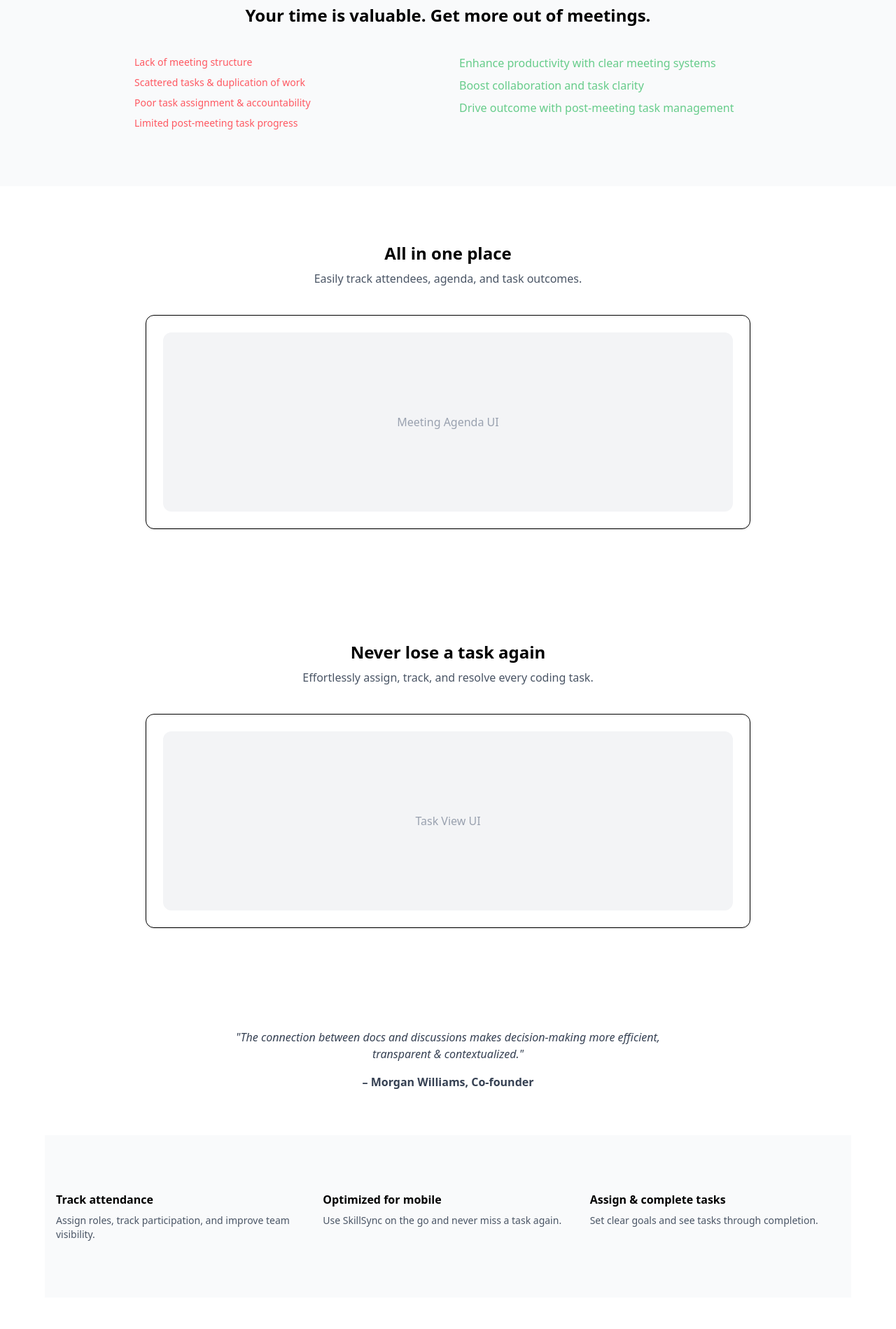
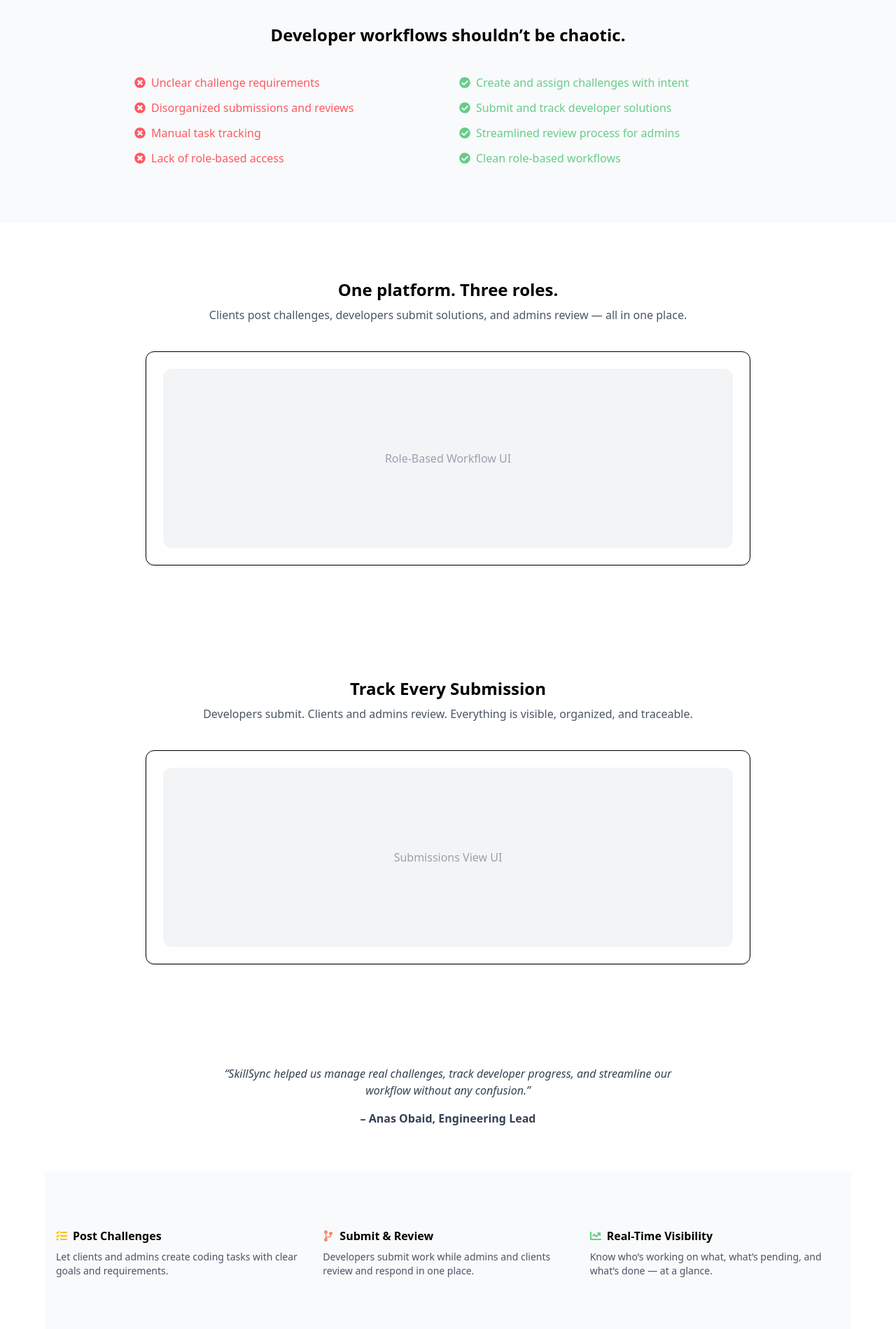
Before and after one commit to TheAnasObaid/SkillSync, a Next.js app in the folder frontend/: page / in a window 1280 px wide. Shown: the part 880-2779 px from the top of the page at 70% size. Built offline with nearby package versions, Linux system fonts and the light colour scheme.

Commit message:
Change the copy of the homepage

```diff
--- a/frontend/src/app/page.tsx
+++ b/frontend/src/app/page.tsx
@@ -1,6 +1,11 @@
-"use client";
-
 import Link from "next/link";
+import {
+  FaTasks,
+  FaCodeBranch,
+  FaChartLine,
+  FaCheckCircle,
+  FaTimesCircle,
+} from "react-icons/fa";
 
 export default function Home() {
   return (
@@ -8,67 +13,91 @@
       {/* Hero Section */}
       <section className="text-center py-24 px-4 grid gap-5 max-w-5xl mx-auto">
         <h1 className="text-4xl md:text-5xl font-bold">
-          Make meetings worthwhile
+          Simplify Coding Collaboration
         </h1>
-        <p className="text-lg text-gray-600">
-          Don't let the effort of scheduling meetings go to waste. SkillSync
-          makes your coding collaboration efficient.
-        </p>
+        <div className="flex flex-col">
+          <p className="text-lg text-gray-600">
+            SkillSync connects clients, developers, and admins in a unified
+            platform for challenge submission and review.
+          </p>
+          <p className="text-lg text-secondary font-semibold w-fit mx-auto">
+            Collaborate. Submit. Succeed.
+          </p>
+        </div>
         <Link href="/challenges" className="btn btn-secondary w-fit mx-auto">
-          Try SkillSync for Free
+          Explore Challenges
         </Link>
         <div className="mt-12 border rounded-xl shadow p-6">
-          {/* Placeholder for dashboard mockup */}
           <div className="h-64 bg-gray-100 rounded-xl flex items-center justify-center text-gray-400">
             Dashboard Preview
           </div>
         </div>
       </section>
 
-      {/* Features Summary */}
+      {/* Problems vs Solutions */}
       <section className="py-20 px-4 bg-gray-50">
         <div className="max-w-4xl mx-auto text-center">
           <h2 className="text-2xl font-bold">
-            Your time is valuable. Get more out of meetings.
+            Developer workflows shouldn’t be chaotic.
           </h2>
           <div className="mt-10 grid md:grid-cols-2 gap-8 text-left">
-            <ul className="space-y-2 text-error list">
-              <li>Lack of meeting structure</li>
-              <li>Scattered tasks & duplication of work</li>
-              <li>Poor task assignment & accountability</li>
-              <li>Limited post-meeting task progress</li>
+            {/* Problems List */}
+            <ul className="space-y-3 text-error">
+              {[
+                "Unclear challenge requirements",
+                "Disorganized submissions and reviews",
+                "Manual task tracking",
+                "Lack of role-based access",
+              ].map((item, i) => (
+                <li key={i} className="flex items-center gap-2">
+                  <FaTimesCircle />
+                  <span>{item}</span>
+                </li>
+              ))}
             </ul>
-            <ul className="space-y-2 text-primary">
-              <li>Enhance productivity with clear meeting systems</li>
-              <li>Boost collaboration and task clarity</li>
-              <li>Drive outcome with post-meeting task management</li>
+
+            {/* Solutions List */}
+            <ul className="space-y-3 text-primary">
+              {[
+                "Create and assign challenges with intent",
+                "Submit and track developer solutions",
+                "Streamlined review process for admins",
+                "Clean role-based workflows",
+              ].map((item, i) => (
+                <li key={i} className="flex items-center gap-2">
+                  <FaCheckCircle />
+                  <span>{item}</span>
+                </li>
+              ))}
             </ul>
           </div>
         </div>
       </section>
 
-      {/* All in One Section */}
+      {/* Role-Based Workflow */}
       <section className="py-20 px-4 max-w-4xl mx-auto text-center">
-        <h2 className="text-2xl font-bold">All in one place</h2>
+        <h2 className="text-2xl font-bold">One platform. Three roles.</h2>
         <p className="mt-2 text-gray-600">
-          Easily track attendees, agenda, and task outcomes.
+          Clients post challenges, developers submit solutions, and admins
+          review — all in one place.
         </p>
         <div className="mt-10 border rounded-xl shadow p-6 bg-white">
           <div className="h-64 bg-gray-100 rounded-xl flex items-center justify-center text-gray-400">
-            Meeting Agenda UI
+            Role-Based Workflow UI
           </div>
         </div>
       </section>
 
-      {/* Task Tracking Section */}
+      {/* Submission Tracking */}
       <section className="py-20 px-4 max-w-4xl mx-auto text-center">
-        <h2 className="text-2xl font-bold">Never lose a task again</h2>
+        <h2 className="text-2xl font-bold">Track Every Submission</h2>
         <p className="mt-2 text-gray-600">
-          Effortlessly assign, track, and resolve every coding task.
+          Developers submit. Clients and admins review. Everything is visible,
+          organized, and traceable.
         </p>
         <div className="mt-10 border rounded-xl shadow p-6 bg-white">
           <div className="h-64 bg-gray-100 rounded-xl flex items-center justify-center text-gray-400">
-            Task View UI
+            Submissions View UI
           </div>
         </div>
       </section>
@@ -76,38 +105,52 @@
       {/* Testimonial */}
       <section className="py-16 px-4 text-center max-w-2xl mx-auto text-gray-700">
         <blockquote className="italic">
-          "The connection between docs and discussions makes decision-making
-          more efficient, transparent & contextualized."
+          “SkillSync helped us manage real challenges, track developer progress,
+          and streamline our workflow without any confusion.”
         </blockquote>
-        <p className="mt-4 font-semibold">– Morgan Williams, Co-founder</p>
+        <p className="mt-4 font-semibold">– Anas Obaid, Engineering Lead</p>
       </section>
 
-      {/* Feature Blocks */}
+      {/* Feature Highlights */}
       <section className="py-20 px-4 bg-gray-50 max-w-6xl mx-auto grid gap-6 md:grid-cols-3 text-left mb-10">
         <div>
-          <h4 className="font-semibold mb-2">Track attendance</h4>
+          <div className="flex items-center gap-2 mb-2">
+            <FaTasks className="text-warning" />
+            <h4 className="font-semibold">Post Challenges</h4>
+          </div>
           <p className="text-gray-600 text-sm">
-            Assign roles, track participation, and improve team visibility.
+            Let clients and admins create coding tasks with clear goals and
+            requirements.
           </p>
         </div>
+
         <div>
-          <h4 className="font-semibold mb-2">Optimized for mobile</h4>
+          <div className="flex items-center gap-2 mb-2">
+            <FaCodeBranch className="text-accent" />
+            <h4 className="font-semibold">Submit & Review</h4>
+          </div>
           <p className="text-gray-600 text-sm">
-            Use SkillSync on the go and never miss a task again.
+            Developers submit work while admins and clients review and respond
+            in one place.
           </p>
         </div>
+
         <div>
-          <h4 className="font-semibold mb-2">Assign & complete tasks</h4>
+          <div className="flex items-center gap-2 mb-2">
+            <FaChartLine className="text-primary" />
+            <h4 className="font-semibold">Real-Time Visibility</h4>
+          </div>
           <p className="text-gray-600 text-sm">
-            Set clear goals and see tasks through completion.
+            Know who’s working on what, what’s pending, and what’s done — at a
+            glance.
           </p>
         </div>
       </section>
 
       {/* Final CTA */}
-      <section className="grid gap-5 items-center justify-center">
+      <section className="grid gap-5 items-center justify-center mb-10 text-center">
         <h2 className="text-2xl font-bold">
-          Ready to make your meetings worthwhile?
+          Ready to streamline your developer collaboration?
         </h2>
         <Link href="/challenges" className="btn btn-secondary w-fit mx-auto">
           Get Started
@@ -116,7 +159,9 @@
 
       {/* Footer */}
       <footer className="py-12 text-center text-sm text-gray-400">
-        <p>&copy; 2025 SkillSync. All rights reserved.</p>
+        <p>
+          &copy; 2025 SkillSync. Built for seamless technical collaboration.
+        </p>
       </footer>
     </main>
   );
```
